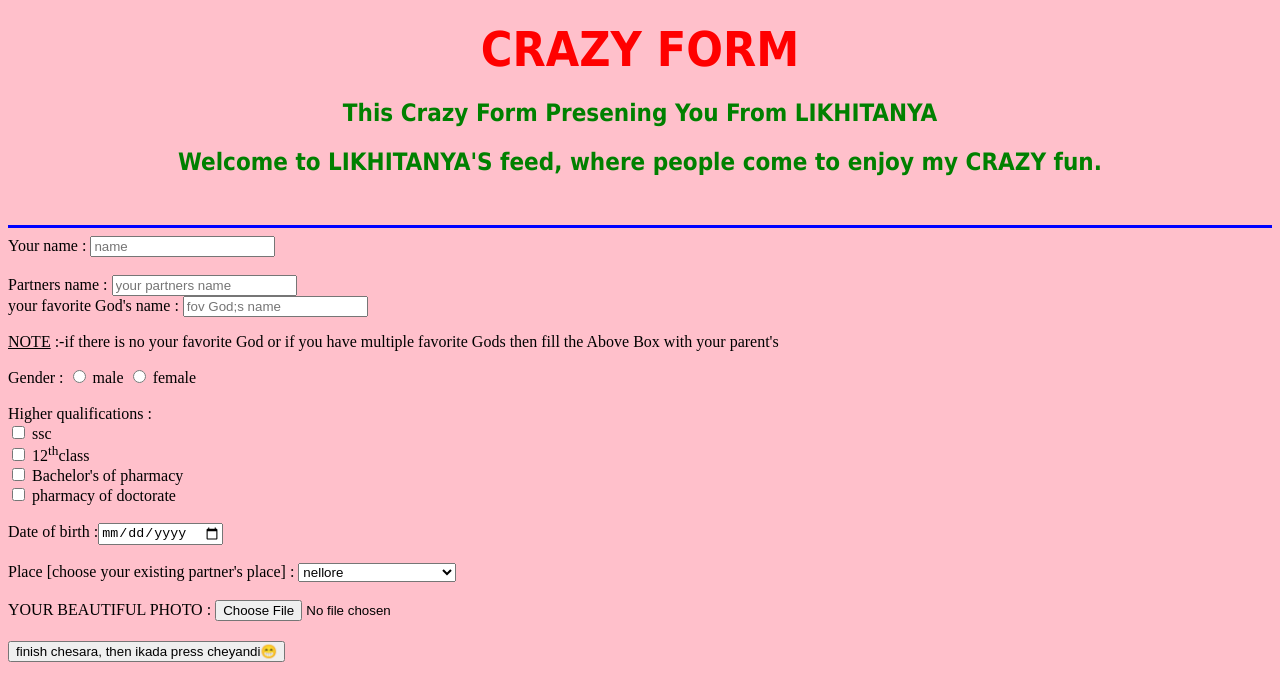
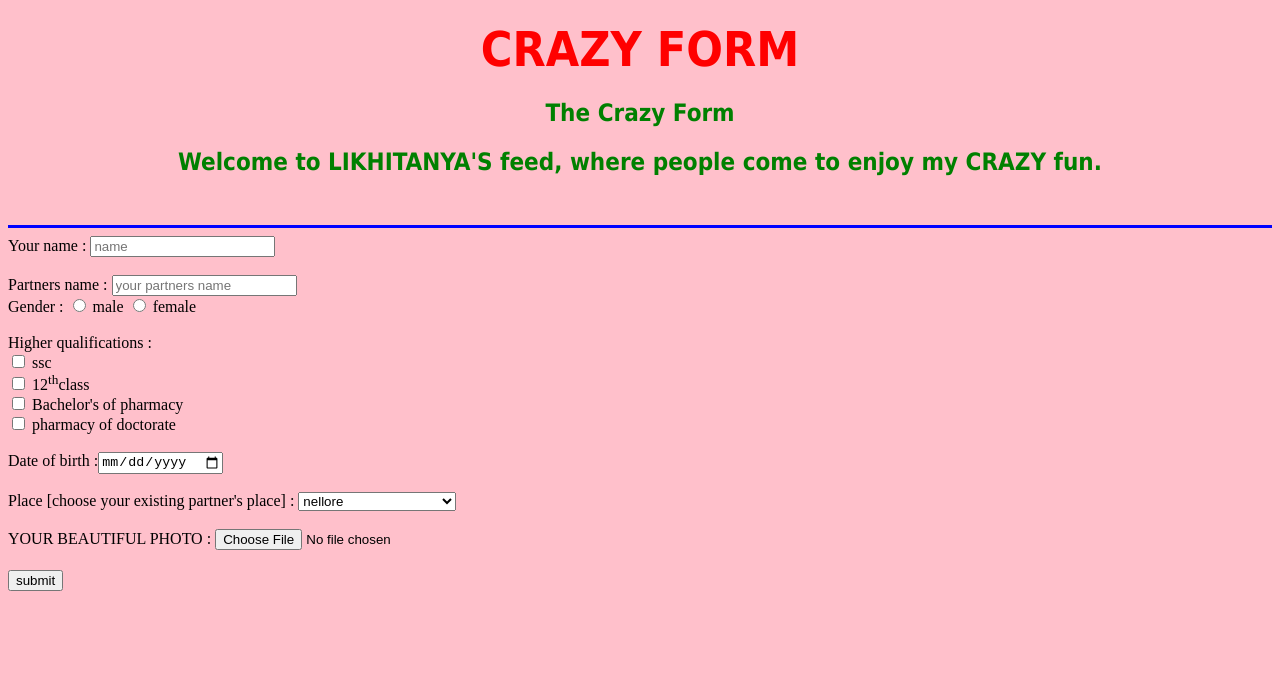
Before and after one commit to nagachaitanyajalari/chaitanya, a plain HTML site: page keerthi.html in a window 1280 px wide. Drawn offline with Linux system fonts and the light colour scheme.

Commit message:
Update keerthi.html

```diff
--- a/keerthi.html
+++ b/keerthi.html
@@ -7,15 +7,13 @@
     </head>
     <body bgcolor="pink">
         <h1><center><font face="tahoma" size="8" color="red">CRAZY FORM</font></center></h1>
-        <h4><center><font face="tahoma" size="5" color="green">This Crazy Form Presening You From LIKHITANYA </font></center></h4>
+        <h4><center><font face="tahoma" size="5" color="green">The Crazy Form </font></center></h4>
         <h3><center><font face="tahoma" size="5" color="green"> Welcome to LIKHITANYA'S feed, where people come to enjoy my CRAZY fun.</font></center></h3>
         <marquee behavior="scroll" direction="right"> <font size="3" color="blue"> {content is new, not yet started}</font></marquee>
         <hr size="3" color="blue"/>
         <form>
 Your name                     :   <input type="text"  placeholder="name" required/> <br> <br/>
 Partners name            :   <input type="name" placeholder="your partners name" required/> <br>
-your favorite God's name :   <input type="name" placeholder="fov God;s name" required/> <br>
-<p> <u>NOTE</u> :-if there is no your favorite God or if you have multiple favorite Gods then fill the Above Box with your parent's</p>
 Gender                   :   <input type="radio" name="gender"/> male
                              <input type="radio" name="gender"/> female <br> <br/>
 Higher qualifications   :  <br/>   <input type="checkbox"  name="ssc"/> ssc <br/>
@@ -36,7 +34,7 @@ Place [choose your existing partner's place]   : <select>
     <option>lives in their home only</option>
 </select> <br/> <br/>
 YOUR BEAUTIFUL PHOTO  :   <input type="file"  name="photo"/>
-<h3><button type="submit">finish chesara, then ikada press cheyandi😁</button></h3>
+<h3><button type="submit">submit</button></h3>
 
 </form>
     </body>
```
